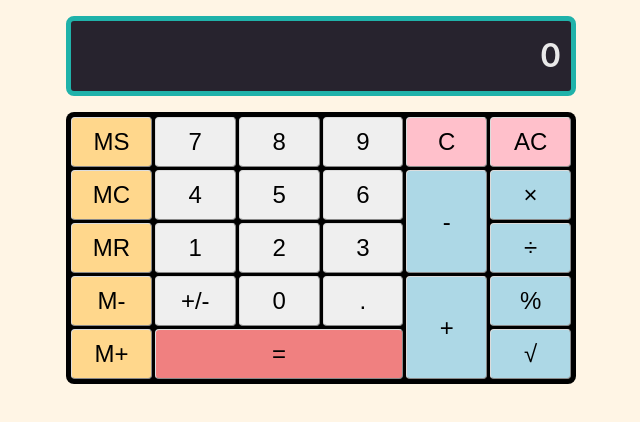
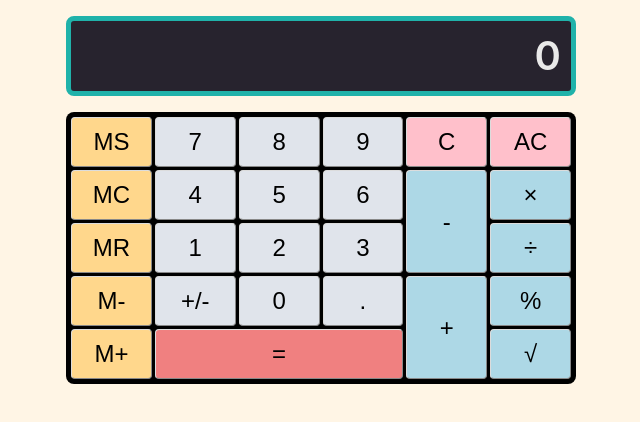
Before and after one commit to ACIT-Andrew/Reaculator, a React (Create React App) app: page / in a window 1280 px wide. Shown: the top 422 px of the page, without its empty margins (319-959 px from the left). Built offline with nearby package versions, Linux system fonts and the light colour scheme.

Commit message:
Number styles

```diff
--- a/src/components/App.css
+++ b/src/components/App.css
@@ -11,7 +11,7 @@ main {
 }
 .display {
   font-weight: 600;
-  font-size: 2rem;
+  font-size: 2.5rem;
   border: 5px solid lightseagreen;
   border-radius: 8px;
   background-color: #27232e;
@@ -72,6 +72,9 @@ main {
   grid-column-end: -2;
 }
 
+.number,.decimal,.sign{
+  background-color: #e0e4eb;
+}
 .number.one,
 .number.two,
 .number.three {
```
